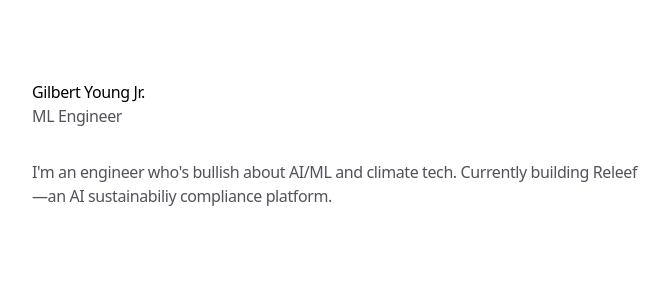
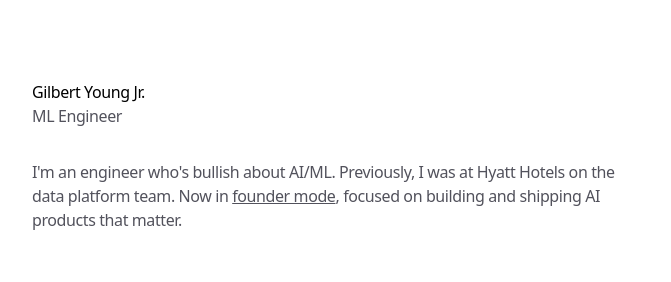
Before and after one commit to gjyoungjr/portfolio, a Next.js app: page / in a window 1280 px wide. Shown: the top 282 px of the page, without its empty margins (304-975 px from the left). Built offline with nearby package versions, Linux system fonts and the light colour scheme.

Commit message:
update portfolio

```diff
--- a/app/page.tsx
+++ b/app/page.tsx
@@ -137,8 +137,16 @@ export default function Personal() {
       >
         <div className="flex-1">
           <p className="text-zinc-600 dark:text-zinc-400">
-            I'm an engineer who's bullish about AI/ML and climate tech.
-            Currently building Releef—an AI sustainabiliy compliance platform.
+            I'm an engineer who's bullish about AI/ML. Previously, I was at
+            Hyatt Hotels on the data platform team. Now in{" "}
+            <a
+              className="underline dark:text-zinc-300"
+              href="https://paulgraham.com/foundermode.html"
+              target="_blank"
+            >
+              founder mode
+            </a>
+            , focused on building and shipping AI products that matter.
           </p>
         </div>
       </motion.section>
```
